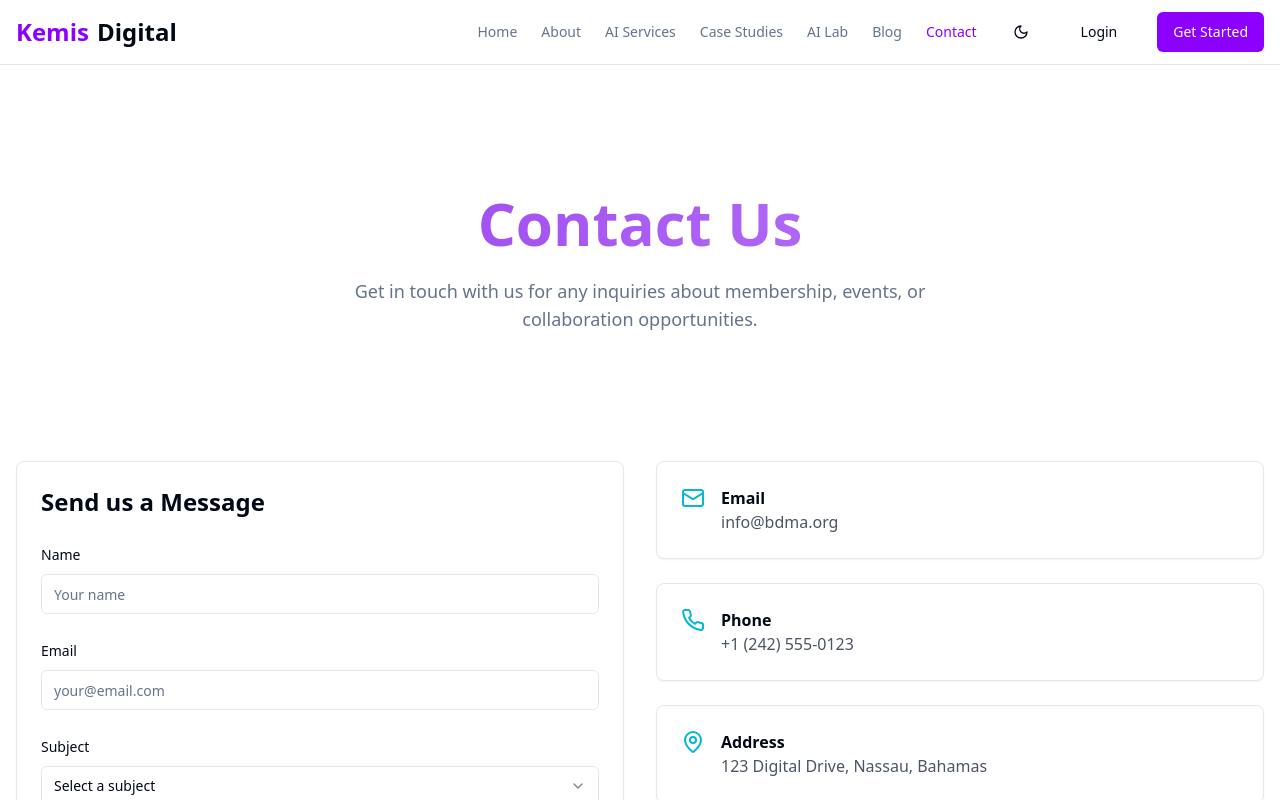
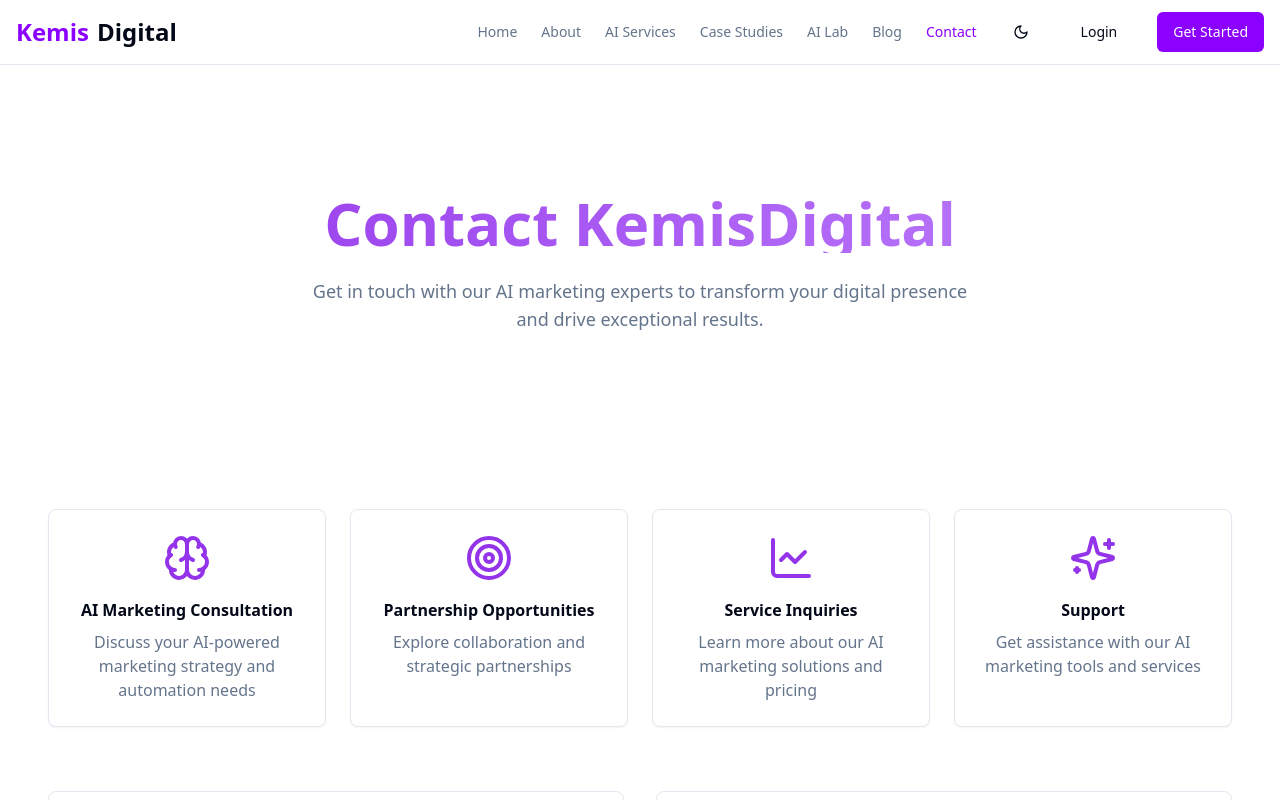
Before and after one commit to salutethegenius/kemisdigital-2027, a React (Vite) app in the folder client/: page /contact in a window 1280 px wide. Shown: the top 800 px of the page. Built offline with nearby package versions, Linux system fonts and the light colour scheme.

Commit message:
Agent query: Is the contact page displaying correctly with the new KemisDigital branding, AI service options, and purple/violet color scheme?

```diff
--- a/client/src/pages/Contact.tsx
+++ b/client/src/pages/Contact.tsx
@@ -2,7 +2,7 @@ import Hero from "@/components/shared/Hero";
 import { Card, CardContent } from "@/components/ui/card";
 import { Button } from "@/components/ui/button";
 import { motion } from "framer-motion";
-import { Mail, Phone, MapPin, MessageSquare } from "lucide-react";
+import { Mail, Phone, MapPin, MessageSquare, Brain, Target, LineChart, Sparkles } from "lucide-react";
 import { useForm } from "react-hook-form";
 import { zodResolver } from "@hookform/resolvers/zod";
 import * as z from "zod";
@@ -28,7 +28,7 @@ import {
 const formSchema = z.object({
   name: z.string().min(2, "Name must be at least 2 characters"),
   email: z.string().email("Invalid email address"),
-  subject: z.string().min(1, "Please select a subject"),
+  service: z.string().min(1, "Please select a service"),
   message: z.string().min(10, "Message must be at least 10 characters"),
 });
 
@@ -38,7 +38,7 @@ export default function Contact() {
     defaultValues: {
       name: "",
       email: "",
-      subject: "",
+      service: "",
       message: "",
     },
   });
@@ -48,12 +48,35 @@ export default function Contact() {
     // Handle form submission
   }
 
+  const contactReasons = [
+    {
+      icon: Brain,
+      title: "AI Marketing Consultation",
+      description: "Discuss your AI-powered marketing strategy and automation needs"
+    },
+    {
+      icon: Target,
+      title: "Partnership Opportunities",
+      description: "Explore collaboration and strategic partnerships"
+    },
+    {
+      icon: LineChart,
+      title: "Service Inquiries",
+      description: "Learn more about our AI marketing solutions and pricing"
+    },
+    {
+      icon: Sparkles,
+      title: "Support",
+      description: "Get assistance with our AI marketing tools and services"
+    }
+  ];
+
   const contactInfo = [
     {
       icon: Mail,
       title: "Email",
-      content: "info@bdma.org",
-      link: "mailto:info@bdma.org",
+      content: "info@kemisdigital.com",
+      link: "mailto:info@kemisdigital.com",
     },
     {
       icon: Phone,
@@ -64,13 +87,13 @@ export default function Contact() {
     {
       icon: MapPin,
       title: "Address",
-      content: "123 Digital Drive, Nassau, Bahamas",
+      content: "Nassau, Bahamas",
       link: "https://maps.google.com",
     },
     {
       icon: MessageSquare,
       title: "Social Media",
-      content: "Follow us @BDMA",
+      content: "Connect @KemisDigital",
       link: "#",
     },
   ];
@@ -78,10 +101,30 @@ export default function Contact() {
   return (
     <div>
       <Hero
-        title="Contact Us"
-        description="Get in touch with us for any inquiries about membership, events, or collaboration opportunities."
+        title="Contact KemisDigital"
+        description="Get in touch with our AI marketing experts to transform your digital presence and drive exceptional results."
         showCTA={false}
       />
+
+      <div className="container mx-auto py-12">
+        <motion.div
+          variants={staggerChildren}
+          initial="initial"
+          animate="animate"
+          className="grid grid-cols-1 md:grid-cols-2 lg:grid-cols-4 gap-6 mb-16"
+        >
+          {contactReasons.map((reason) => (
+            <Card key={reason.title}>
+              <CardContent className="pt-6">
+                <div className="flex flex-col items-center text-center">
+                  <reason.icon className="w-12 h-12 text-purple-600 mb-4" />
+                  <h3 className="font-semibold mb-2">{reason.title}</h3>
+                  <p className="text-muted-foreground">{reason.description}</p>
+                </div>
+              </CardContent>
+            </Card>
+          ))}
+        </motion.div>
 
         <motion.div
           variants={staggerChildren}
@@ -124,24 +167,26 @@ export default function Contact() {
 
                   <FormField
                     control={form.control}
-                  name="subject"
+                    name="service"
                     render={({ field }) => (
                       <FormItem>
-                      <FormLabel>Subject</FormLabel>
+                        <FormLabel>Service Interest</FormLabel>
                         <Select
                           onValueChange={field.onChange}
                           defaultValue={field.value}
                         >
                           <FormControl>
                             <SelectTrigger>
-                            <SelectValue placeholder="Select a subject" />
+                              <SelectValue placeholder="Select a service" />
                             </SelectTrigger>
                           </FormControl>
                           <SelectContent>
-                          <SelectItem value="membership">Membership Inquiry</SelectItem>
-                          <SelectItem value="events">Events</SelectItem>
-                          <SelectItem value="partnership">Partnership</SelectItem>
-                          <SelectItem value="other">Other</SelectItem>
+                            <SelectItem value="ai-strategy">AI Marketing Strategy</SelectItem>
+                            <SelectItem value="automation">Marketing Automation</SelectItem>
+                            <SelectItem value="analytics">AI Analytics & Insights</SelectItem>
+                            <SelectItem value="content">AI Content Generation</SelectItem>
+                            <SelectItem value="social">Social Media AI</SelectItem>
+                            <SelectItem value="other">Other Services</SelectItem>
                           </SelectContent>
                         </Select>
                         <FormMessage />
@@ -157,7 +202,7 @@ export default function Contact() {
                         <FormLabel>Message</FormLabel>
                         <FormControl>
                           <Textarea
-                          placeholder="Your message"
+                            placeholder="Tell us about your AI marketing needs..."
                             className="min-h-[120px]"
                             {...field}
                           />
@@ -167,7 +212,9 @@ export default function Contact() {
                     )}
                   />
 
-                <Button type="submit" className="w-full">Send Message</Button>
+                  <Button type="submit" className="w-full bg-purple-600 hover:bg-purple-700">
+                    Send Message
+                  </Button>
                 </form>
               </Form>
             </CardContent>
@@ -178,12 +225,12 @@ export default function Contact() {
               <Card key={item.title}>
                 <CardContent className="pt-6">
                   <div className="flex items-start space-x-4">
-                  <item.icon className="w-6 h-6 text-cyan-500" />
+                    <item.icon className="w-6 h-6 text-purple-600" />
                     <div>
                       <h3 className="font-semibold">{item.title}</h3>
                       <a
                         href={item.link}
-                      className="text-gray-600 hover:text-cyan-500 transition-colors"
+                        className="text-gray-600 hover:text-purple-600 transition-colors"
                       >
                         {item.content}
                       </a>
@@ -195,5 +242,6 @@ export default function Contact() {
           </div>
         </motion.div>
       </div>
+    </div>
   );
 }
```
Lines whose indentation alone changed are shown as unchanged.
